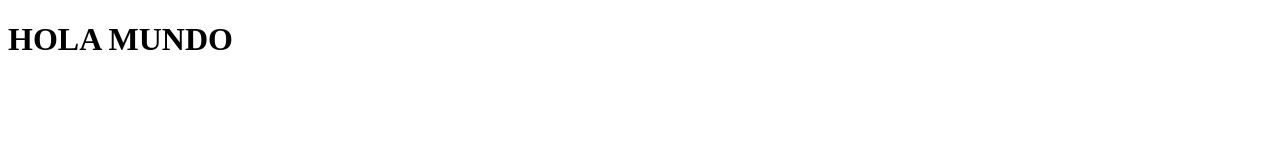
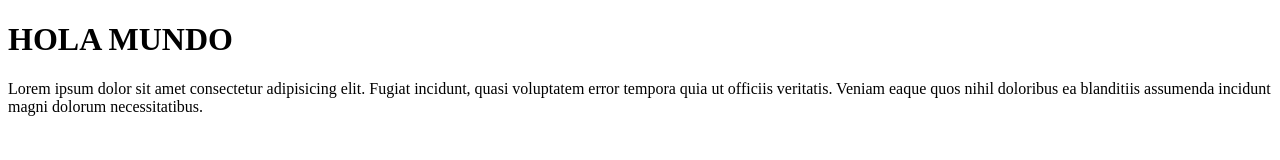
Before and after one commit to valentinomartinezz/Clase9-repo-remoto, a plain HTML site: page index.html in a window 1280 px wide. Drawn offline with Linux system fonts and the light colour scheme.

Commit message:
Agrega parrafo

```diff
--- a/index.html
+++ b/index.html
@@ -8,5 +8,6 @@
 </head>
 <body>
     <h1>HOLA MUNDO</h1>
+    <p>Lorem ipsum dolor sit amet consectetur adipisicing elit. Fugiat incidunt, quasi voluptatem error tempora quia ut officiis veritatis. Veniam eaque quos nihil doloribus ea blanditiis assumenda incidunt magni dolorum necessitatibus.</p>
 </body>
 </html>
```
